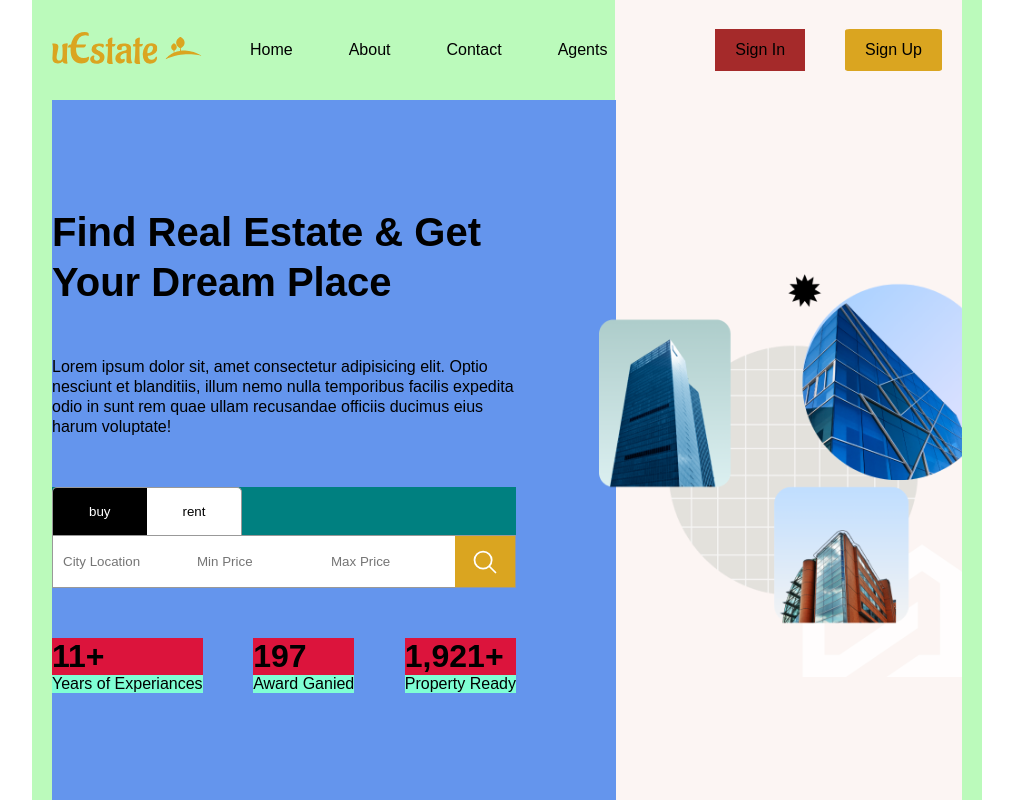
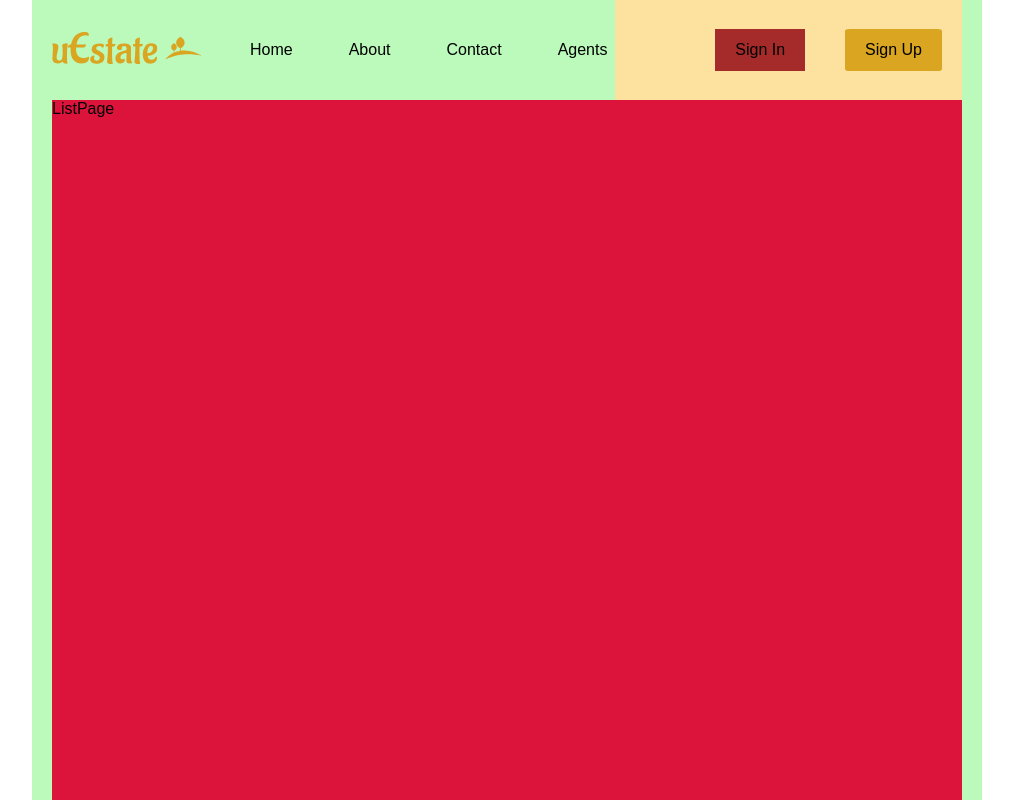
Before and after one commit to andryariadi/real-estate-app, a React (Vite) app in the folder estate-app/: page /list in a window 1280 px wide. Shown: the top 800 px of the page, without its empty margins (133-1146 px from the left). Built offline with nearby package versions, Linux system fonts and the light colour scheme.

Commit message:
setup layout router dom and add listpage

```diff
--- a/estate-app/package.json
+++ b/estate-app/package.json
@@ -14,6 +14,7 @@
     "react-countup": "^6.5.0",
     "react-dom": "^18.2.0",
     "react-icons": "^5.0.1",
+    "react-router-dom": "^6.22.3",
     "sass": "^1.71.1"
   },
   "devDependencies": {
--- a/estate-app/src/App.jsx
+++ b/estate-app/src/App.jsx
@@ -1,18 +1,29 @@
-import Navbar from "./components/navbar/Navbar";
-import "./layout.scss";
 import HomePage from "./routes/HomePage/HomePage";
 
+import { createBrowserRouter, RouterProvider, Route, Link } from "react-router-dom";
+import Layout from "./routes/layout/layout";
+import ListPage from "./routes/ListPage/ListPage";
+
 function App() {
+  const router = createBrowserRouter([
+    {
+      path: "/",
+      element: <Layout />,
+      children: [
+        {
+          path: "/",
+          element: <HomePage />,
+        },
+        {
+          path: "/list",
+          element: <ListPage />,
+        },
+      ],
+    },
+  ]);
   return (
     <>
-      <main className="layout">
-        <div className="navbar">
-          <Navbar />
-        </div>
-        <div className="content">
-          <HomePage />
-        </div>
-      </main>
+      <RouterProvider router={router} />
     </>
   );
 }
--- a/estate-app/src/components/navbar/navbar.scss
+++ b/estate-app/src/components/navbar/navbar.scss
@@ -64,7 +64,7 @@
     display: flex;
     align-items: center;
     justify-content: flex-end;
-    background-color: #fcf5f3;
+    background-color: #fde29f;
     height: 100%;
 
     @include md {
--- a/estate-app/src/routes/HomePage/homePage.scss
+++ b/estate-app/src/routes/HomePage/homePage.scss
@@ -73,7 +73,7 @@
   }
 
   .imgContainer {
-    background-color: #fcf5f3;
+    background-color: #fde29f;
     flex: 2;
     position: relative;
     display: flex;
--- /dev/null
+++ b/estate-app/src/routes/ListPage/ListPage.jsx
@@ -0,0 +1,7 @@
+export default function ListPage() {
+  return (
+    <>
+      <div>ListPage</div>
+    </>
+  );
+}
--- /dev/null
+++ b/estate-app/src/routes/ListPage/listPage.scss
@@ -0,0 +1 @@
+@import "../../responsive.scss";
--- /dev/null
+++ b/estate-app/src/routes/layout/layout.jsx
@@ -0,0 +1,16 @@
+import { Outlet } from "react-router-dom";
+import Navbar from "../../components/navbar/Navbar";
+import "./layout.scss";
+
+export default function Layout() {
+  return (
+    <main className="layout">
+      <div className="navbar">
+        <Navbar />
+      </div>
+      <div className="content">
+        <Outlet />
+      </div>
+    </main>
+  );
+}
--- a/estate-app/src/layout.scss
+++ b/estate-app/src/routes/layout/layout.scss
@@ -1,4 +1,4 @@
-@import "./responsive.scss";
+@import "../../responsive.scss";
 
 .layout {
   height: 100vh;
```
Also changed, not shown: 1 other file (tests, documents, lock files or other folders).
